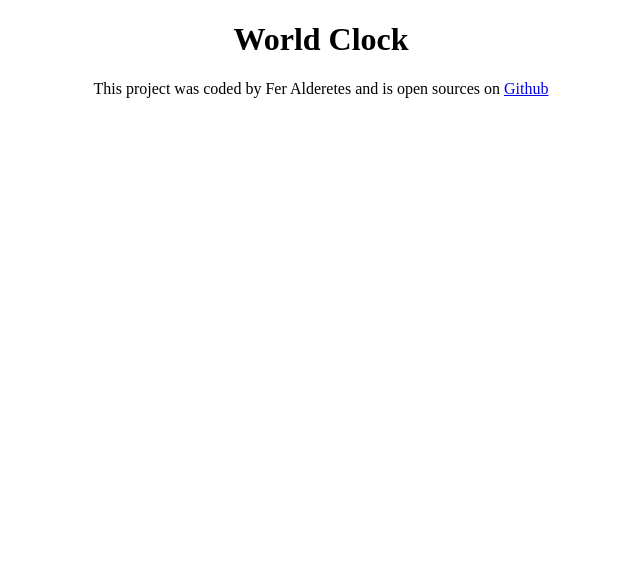
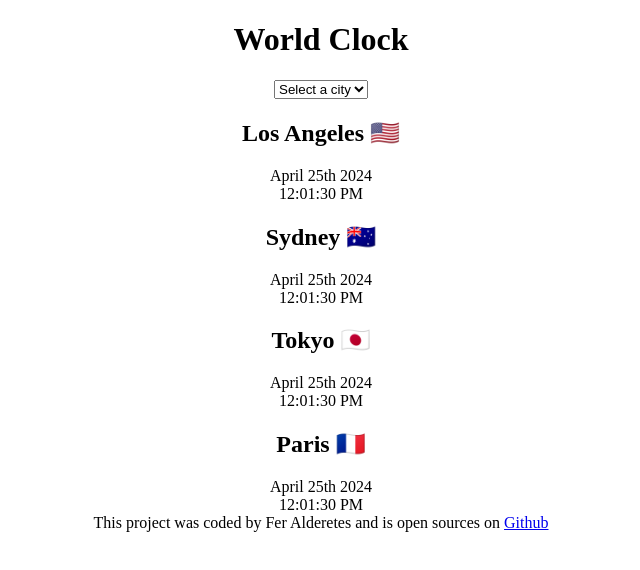
Before and after one commit to feralderetes/world-clock, a plain HTML site: page index.html in a window 1280 px wide. Shown: the whole page, without its empty margins (319-959 px from the left). Drawn offline with Linux system fonts and the light colour scheme.

Commit message:
Added basic html

```diff
--- a/index.html
+++ b/index.html
@@ -7,7 +7,35 @@
     <title>World Clock | Fer Alderetes</title>
 </head>
 <body>
-    <h1>World Clock</h1>
+    <div class="container">
+        <h1>World Clock</h1>
+        <select name="" id="">
+            <option value="">Select a city</option>
+            <option value="">London</option>
+            <option value="">New York</option>
+            <option value="">Auckland</option>
+        </select>
+        <div class="city">
+            <h2>Los Angeles 🇺🇸</h2>
+            <div class="date">April 25th 2024</div>
+            <div class="time">12:01:30 PM</div>
+        </div>
+        <div class="city">
+          <h2>Sydney 🇦🇺</h2>
+          <div class="date">April 25th 2024</div>
+          <div class="time">12:01:30 PM</div>
+        </div>
+        <div class="city">
+            <h2>Tokyo 🇯🇵</h2>
+            <div class="date">April 25th 2024</div>
+            <div class="time">12:01:30 PM</div>
+        </div>
+        <div class="city">
+            <h2>Paris 🇫🇷</h2>
+            <div class="date">April 25th 2024</div>
+            <div class="time">12:01:30 PM</div>
+        </div>
+    </div>
     <footer>This project was coded by Fer Alderetes and is open sources on <a href="https://github.com/feralderetes/world-clock" target="_blank">Github</a></footer>
     <script src="javascript/index.js"></script>
 </body>
```
